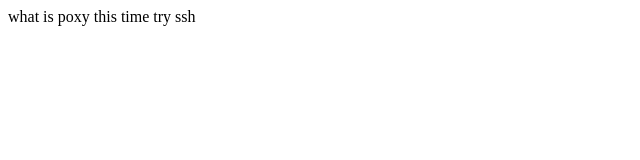
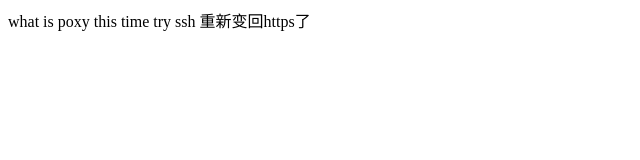
Before and after one commit to huxiaoshuo/Python-study-2025, a plain HTML site: page index.html in a window 1280 px wide. Shown: the whole page, without its empty margins (0-640 px from the left). Drawn offline with Linux system fonts and the light colour scheme.

Commit message:
重新变回https

```diff
--- a/index.html
+++ b/index.html
@@ -8,6 +8,8 @@
 <body>
     what is poxy
     this time try ssh
+    重新变回https了
+
 
 </body>
 </html>
```
